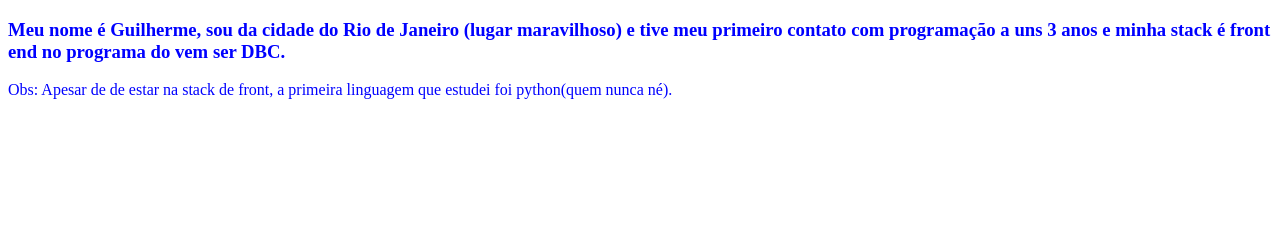
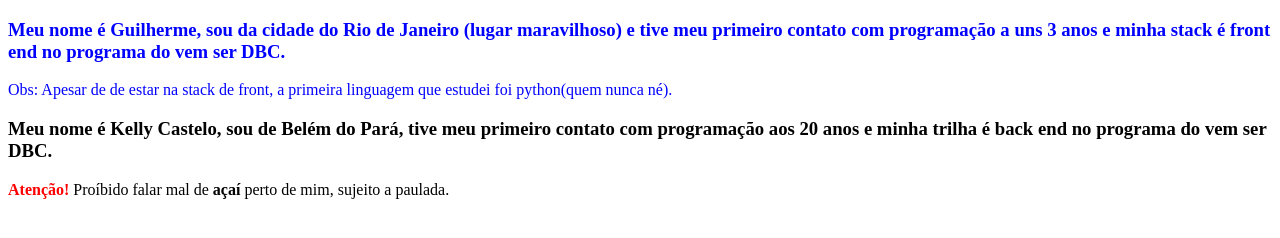
Before and after one commit to kaeldotjar/task02-mob-programming, a plain HTML site: page index.html in a window 1280 px wide. Drawn offline with Linux system fonts and the light colour scheme.

Commit message:
Kelly Castelo - 01

```diff
--- a/index.html
+++ b/index.html
@@ -17,6 +17,13 @@
 				Obs: Apesar de de estar na stack de front, a primeira linguagem que
 				estudei foi python(quem nunca né).
 			</p>
+
+			<h3>
+				Meu nome é Kelly Castelo, sou de Belém do Pará, tive meu primeiro contato com programação aos 20 anos e minha trilha é back end no programa do vem ser DBC.
+			</h3>
+			<p>
+				<b style="color: red">Atenção!</b> Proíbido falar mal de <b>açaí</b> perto de mim, sujeito a paulada.
+			</p>
 		</main>
 	</body>
 </html>
```
